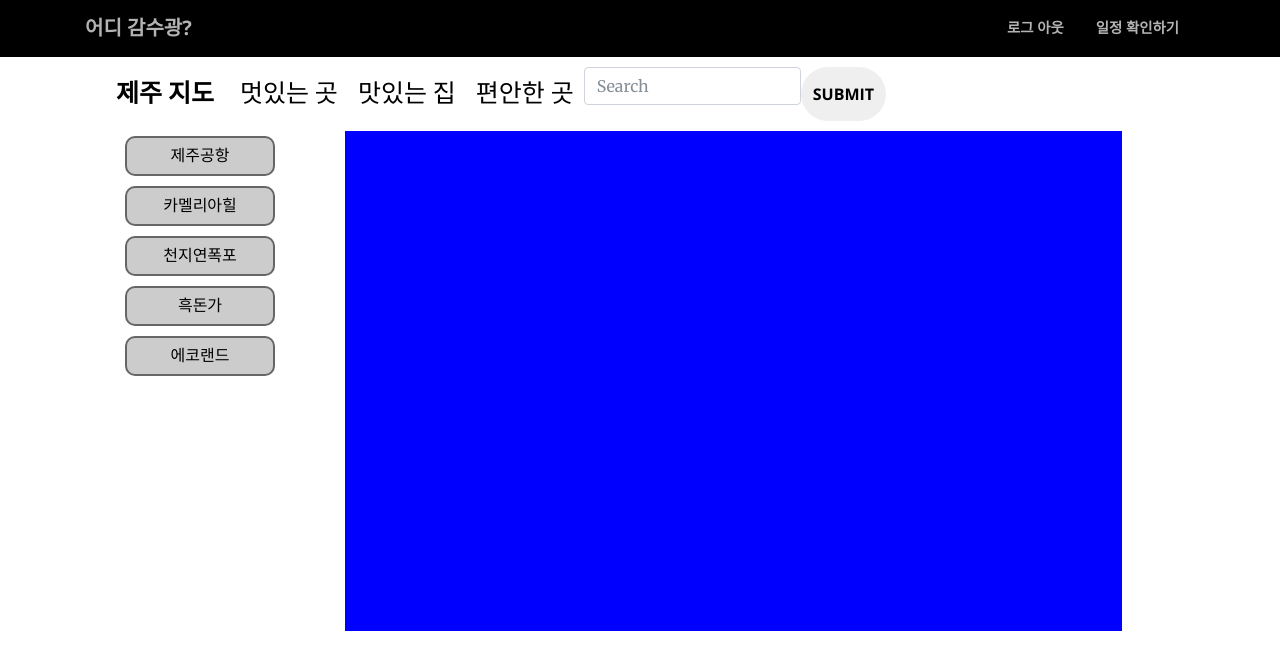
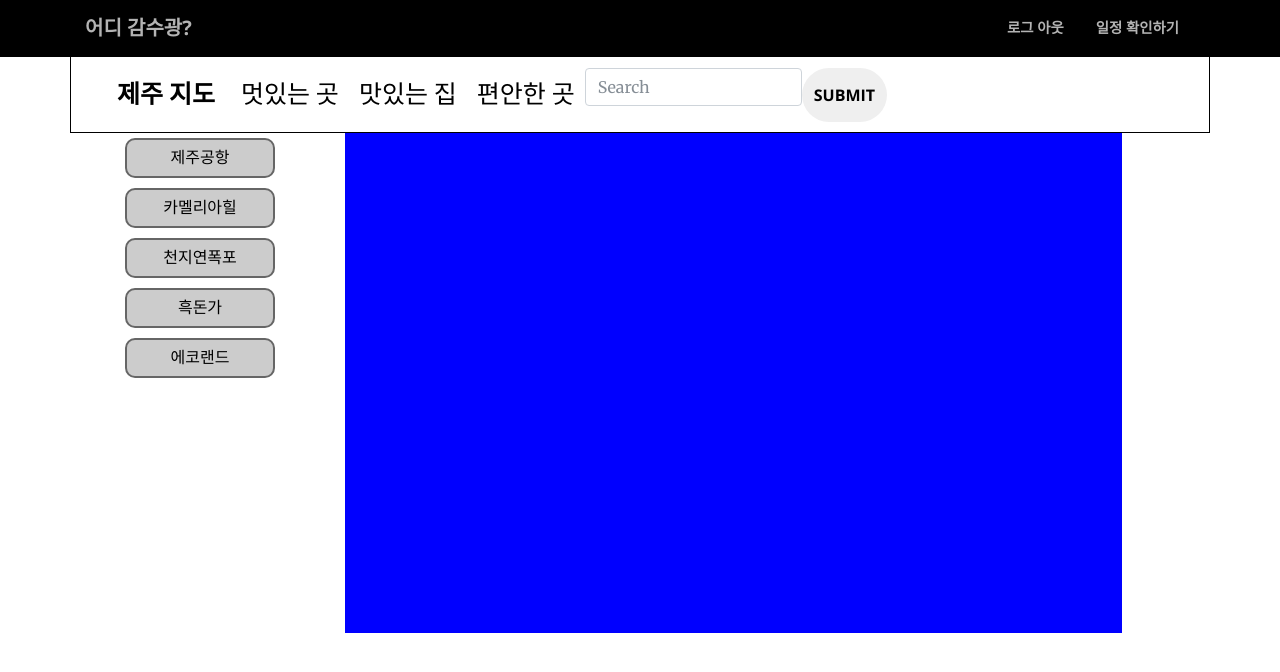
Before and after one commit to masinogns/2017_hackathon, a website: page detail.html in a window 1280 px wide. Drawn offline with nearby package versions, Linux system fonts and the light colour scheme.

Commit message:
테두리

```diff
--- a/css/home.css
+++ b/css/home.css
@@ -13,6 +13,11 @@
     width: 100%; /* Full width */
     height: 500px; /* Full height */
     overflow: auto;
+}
+
+#wrapper {
+   border: 1px solid;
+   color:black
 }
 
 .nav > li > a {
--- a/detail.html
+++ b/detail.html
@@ -57,7 +57,7 @@
       </div>
     </nav>
 
-    <div class="container">
+    <div class="container" id="wrapper">
     <nav class="navbar navbar-inverse">
       <div class="container-fluid">
         <div id="jeju" class="navbar-header">
```
Also changed, not shown: home.html (+1 -1 lines).
